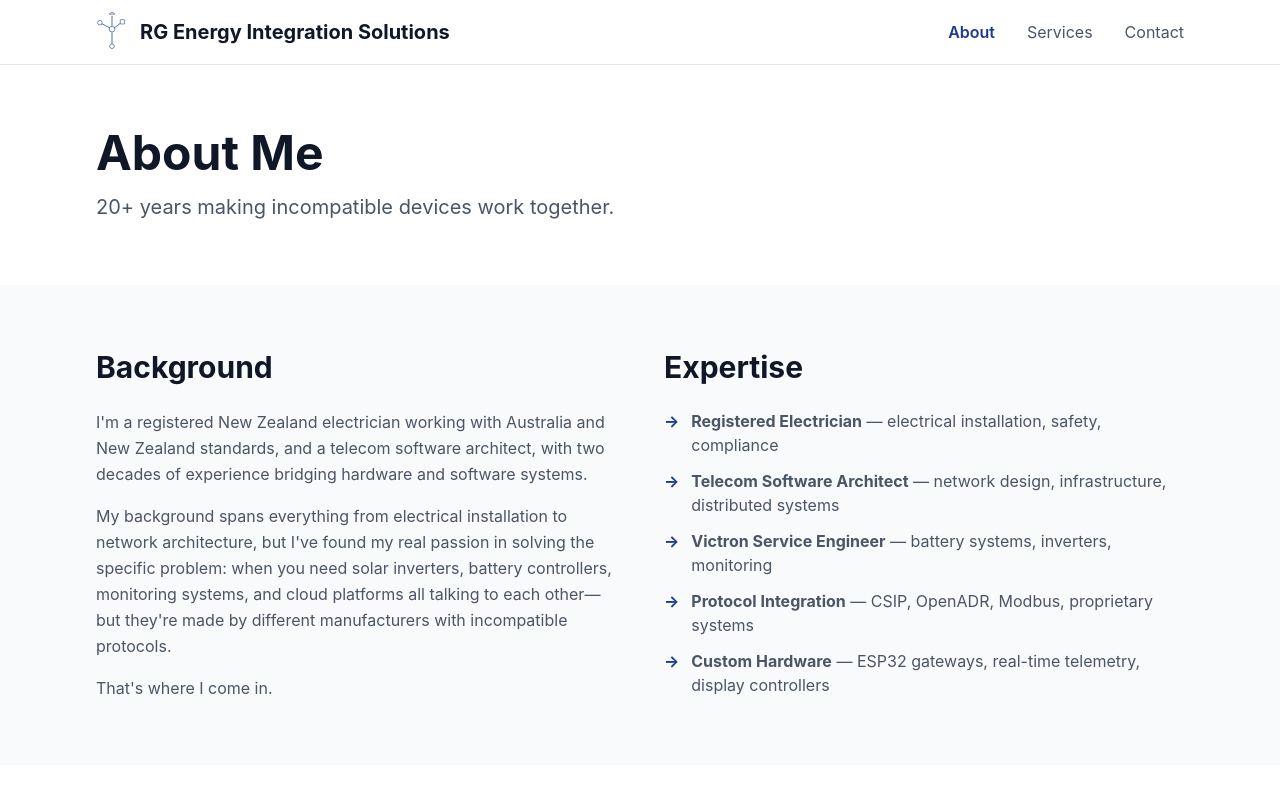
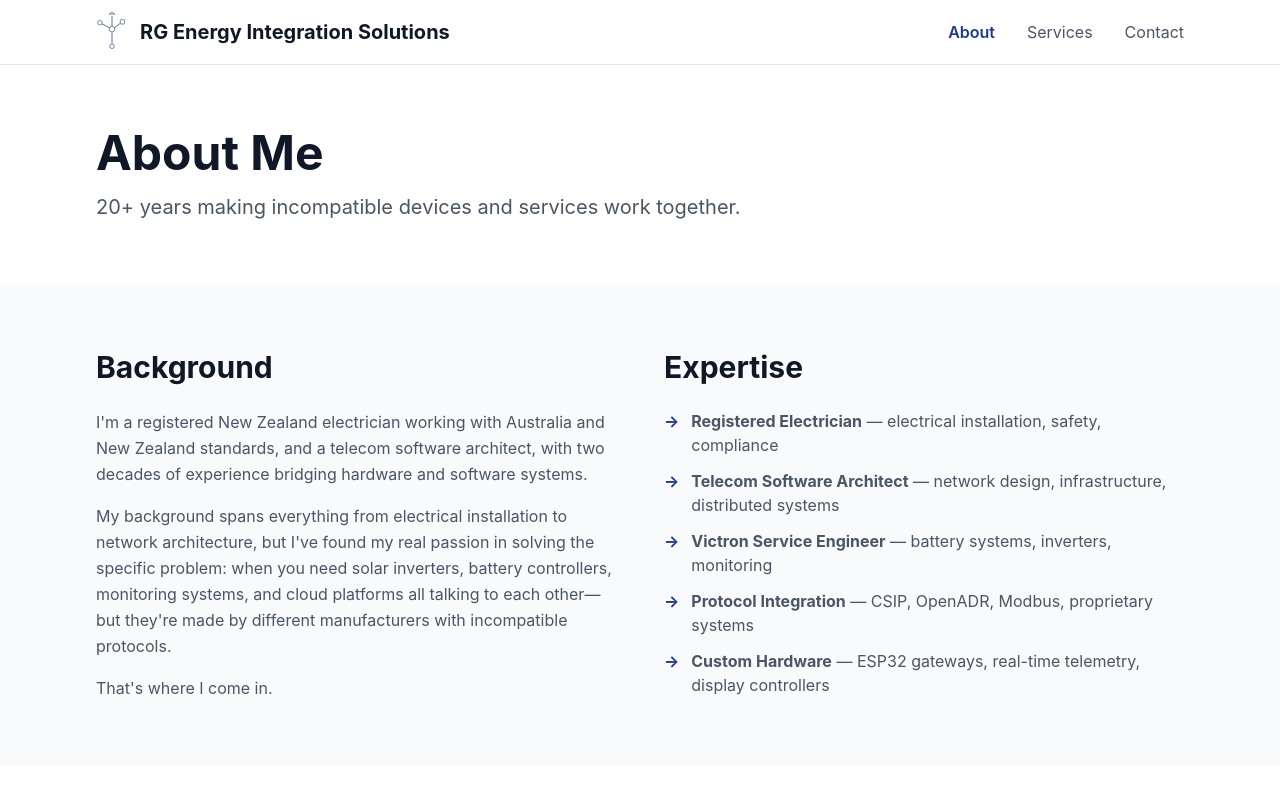
Before and after one commit to rginnz/nextjs-boilerplate, a Next.js app: page /about in a window 1280 px wide. Shown: the top 800 px of the page. Built offline with nearby package versions, Linux system fonts and the light colour scheme.

Commit message:
About: tagline mentions services

```diff
--- a/app/about/page.tsx
+++ b/app/about/page.tsx
@@ -31,7 +31,7 @@ export default function About() {
       {/* Hero Section */}
       <section className="max-w-6xl mx-auto px-4 sm:px-6 lg:px-8 py-16">
         <h1 className="text-5xl font-bold text-gray-900 mb-4">About Me</h1>
-        <p className="text-xl text-gray-600">20+ years making incompatible devices work together.</p>
+        <p className="text-xl text-gray-600">20+ years making incompatible devices and services work together.</p>
       </section>
 
       {/* Background Section */}
```
